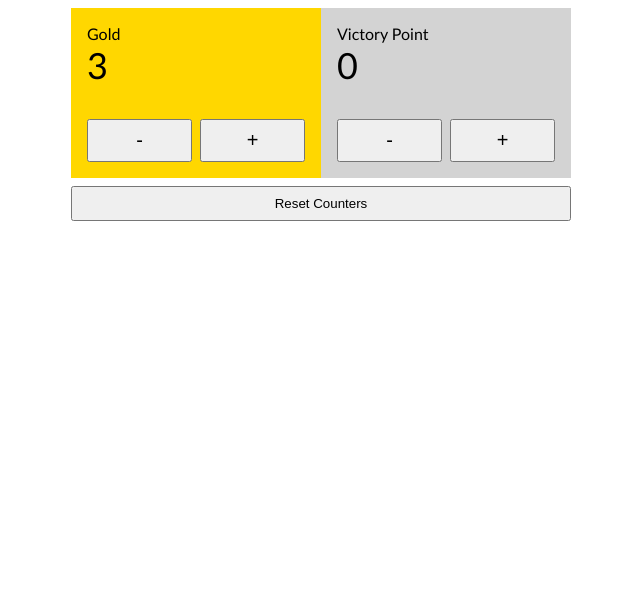
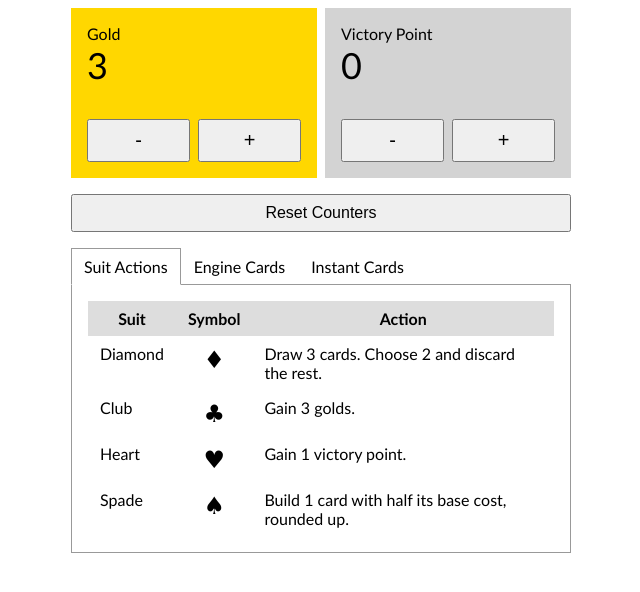
Before and after one commit to deta-aditya/engine-counter, a React (Vite) app: page / in a window 1280 px wide. Shown: the top 592 px of the page, without its empty margins (319-959 px from the left). Built offline with nearby package versions, Linux system fonts and the light colour scheme.

Commit message:
add references

```diff
--- a/package.json
+++ b/package.json
@@ -10,6 +10,7 @@
     "preview": "vite preview"
   },
   "dependencies": {
+    "classnames": "^2.5.1",
     "react": "^19.0.0",
     "react-dom": "^19.0.0"
   },
--- a/src/App.tsx
+++ b/src/App.tsx
@@ -1,5 +1,8 @@
 import { useState } from 'react'
 import { Counter } from './Counter'
+import { REFERENCES } from './reference';
+import { Tabs } from './Tabs';
+import { Table } from './Table';
 
 const INITIAL_GOLD = 3;
 const INITIAL_VP = 0;
@@ -34,7 +37,7 @@ function App() {
       <div className="reset-section">
         {showConfirmReset ? (
           <>
-            <span className="reset-confirm-text">Confirm Reset?</span>
+            <span className="reset-confirm-text">Are you sure to reset the counters?</span>
             <button className="reset-confirm-button" onClick={handleResetCounters}>Yes</button>
             <button className="reset-confirm-button" onClick={() => setShowConfirmReset(false)}>No</button>
           </>
@@ -48,7 +51,83 @@ function App() {
         )}
       </div>
       <div className="reference-section">
-        {/* TODO */}
+        <Tabs
+          initialTab={REFERENCES.SUIT_ACTIONS}
+          items={[
+            {
+              key: REFERENCES.SUIT_ACTIONS,
+              title: 'Suit Actions',
+              content: (
+                <Table
+                  columns={[
+                    { key: 'suit', title: 'Suit' },
+                    {
+                      key: 'symbol',
+                      title: 'Symbol',
+                      cellClassName: 'suit-symbol',
+                      render: (symbol) => <span dangerouslySetInnerHTML={{ __html: symbol }} />,
+                    },
+                    { key: 'action', title: 'Action' },
+                  ]}
+                  dataset={[
+                    { suit: 'Diamond', symbol: '&diams;', action: 'Draw 3 cards. Choose 2 and discard the rest.' },
+                    { suit: 'Club', symbol: '&clubs;', action: 'Gain 3 golds.' },
+                    { suit: 'Heart', symbol: '&hearts;', action: 'Gain 1 victory point.' },
+                    { suit: 'Spade', symbol: '&spades;', action: 'Build 1 card with half its base cost, rounded up.' },
+                  ]}
+                />
+              )
+            },
+            {
+              key: REFERENCES.ENGINE_CARDS,
+              title: 'Engine Cards',
+              content: (
+                <Table
+                  columns={[
+                    { key: 'card', title: 'Card' },
+                    { key: 'baseCost', title: 'Base Cost', cellClassName: 'base-cost', headClassName: 'base-cost' },
+                    { key: 'action', title: 'Action' },
+                  ]}
+                  dataset={[
+                    { card: 'A', baseCost: '1 gold', action: 'Activate 1 stack on the same column or row in the tableau. Cannot be daisy-chained.' },
+                    { card: '2', baseCost: '2 golds', action: 'Gain 2 golds.' },
+                    { card: '3', baseCost: '3 golds', action: 'Draw 1 card.' },
+                    { card: '4', baseCost: '4 golds', action: 'Build 1 card with a flat price of 4 golds or 4 cards.' },
+                    { card: '5', baseCost: '5 golds', action: 'Stack 1 card.' },
+                    { card: '6', baseCost: '6 golds', action: 'Stack 1 card on top of another card with the same suit. When stacking, gain victory points equal to the number of cards in the stack.' },
+                    { card: '7', baseCost: '7 golds', action: 'Build 1 card with full price. Gain 2 victory points when building.' },
+                    { card: '8', baseCost: '8 golds', action: 'Pay 3 golds to draw 1 card and gain 2 victory points.' },
+                    { card: '9', baseCost: '9 golds', action: 'Pay 3 cards in hand to gain 2 golds and 2 victory points.' },
+                    { card: '10', baseCost: '10 golds', action: 'Gain 1 victory point.' },
+                  ]}
+                />
+              )
+            },
+            {
+              key: REFERENCES.INSTANT_CARDS,
+              title: 'Instant Cards',
+              content: (
+                <>
+                  <div className="instant-cards-helper">
+                    After activating an instant card, immediately activate all engine cards with the same suit as the used instant card.
+                  </div>
+                  <Table
+                    columns={[
+                      { key: 'card', title: 'Card' },
+                      { key: 'baseCost', title: 'Base Cost', cellClassName: 'base-cost', headClassName: 'base-cost' },
+                      { key: 'action', title: 'Action' },
+                    ]}
+                    dataset={[
+                      { card: 'J', baseCost: '1 victory point', action: 'Draw 4 cards.' },
+                      { card: 'Q', baseCost: '2 victory points', action: 'Gain 6 golds.' },
+                      { card: 'K', baseCost: '3 victory points', action: 'Take 2 engine cards from the discard pile.' },
+                    ]}
+                  />
+                </>
+              )
+            },
+          ]}
+        />
       </div>
     </div>
   )
--- a/src/Counter.tsx
+++ b/src/Counter.tsx
@@ -1,3 +1,5 @@
+import classNames from "classnames";
+
 export const Counter = (props: {
   className?: string;
   title: string;
@@ -6,7 +8,7 @@ export const Counter = (props: {
   onDecrement: () => void;
 }) => {
   return (
-    <div className={`counter${props.className ? ` ${props.className}` : ''}`}>
+    <div className={classNames('counter', { [String(props.className)]: Boolean(props.className) })}>
       {props.title}
       <div className="value">{props.value}</div>
       <div className="button-container">
--- /dev/null
+++ b/src/Table.tsx
@@ -0,0 +1,42 @@
+import { ReactNode } from "react";
+
+type Column<T extends Record<string, unknown>, U extends keyof T = keyof T> = {
+  key: U;
+  title: string;
+  headClassName?: string;
+  cellClassName?: string;
+  render?: (datum: T[U], data: T) => ReactNode;
+};
+
+export const Table = <T extends Record<string, unknown>>(props: {
+  className?: string;
+  columns: Array<Column<T>>;
+  dataset: T[];
+}) => {
+  return (
+    <table className={props.className}>
+      <thead>
+        <tr>
+          {props.columns.map(column => (
+            <th key={`th-${String(column.key)}`} className={column.headClassName}>{column.title}</th>
+          ))}
+        </tr>
+      </thead>
+      <tbody>
+        {props.dataset.map((data, idx) => (
+          <tr key={`tr-${idx}`}>
+            {Object.entries(data).map(([key, datum]) => {
+              const columnInfo = props.columns.find(column => column.key === key);
+
+              return (
+                <td key={`td-${idx}-${key}`} className={columnInfo?.cellClassName}>
+                  {columnInfo?.render?.(datum as T[keyof T], data) || String(datum)}
+                </td>
+              );
+            })}
+          </tr>
+        ))}
+      </tbody>
+    </table>
+  )
+};
--- /dev/null
+++ b/src/Tabs.tsx
@@ -0,0 +1,33 @@
+import { ReactNode, useState } from "react";
+import { TabsItem } from "./TabsItem";
+
+type TabsItems<T> = {
+  key: T;
+  title: string;
+  content: ReactNode;
+};
+
+export const Tabs = <T extends string>(props: {
+  items: Array<TabsItems<T>>;
+  initialTab: T;
+}) => {
+  const [activeTab, setActiveTab] = useState<T>(props.initialTab);
+  return (
+    <>
+      <div className="tabs-items">
+        {props.items.map(item => (
+          <TabsItem
+            key={`tab-button-${item.key}`}
+            tabKey={item.key}
+            title={item.title}
+            active={item.key === activeTab}
+            onClick={() => setActiveTab(item.key)}
+          />
+        ))}
+      </div>
+      <div className="tabs-contents">
+        {props.items.filter(item => item.key === activeTab)[0]?.content}
+      </div>
+    </>
+  )
+}
--- /dev/null
+++ b/src/TabsItem.tsx
@@ -0,0 +1,14 @@
+import classNames from "classnames";
+
+export const TabsItem = (props: {
+  title: string;
+  tabKey: string;
+  active: boolean;
+  onClick: () => void;
+}) => {
+  return (
+    <a href={`#${props.tabKey}`} className={classNames('tabs-item', { active: props.active })} onClick={props.onClick}>
+      {props.title}
+    </a>
+  )
+}
--- a/src/index.css
+++ b/src/index.css
@@ -1,9 +1,11 @@
 body {
   font-family: 'Trebuchet MS', 'Lucida Sans Unicode', 'Lucida Grande', 'Lucida Sans', Arial, sans-serif;
+  margin: 0;
 }
 
 button {
   padding: 8px 12px;
+  font-size: 16px;
 }
 
 .header {
@@ -13,9 +15,12 @@ button {
 .wrapper {
   display: grid;
   margin: 0 auto;
+  padding: 8px;
   max-width: 500px;
-  grid-template-columns: repeat(2, 1fr);
-  row-gap: 8px;
+  grid-template: repeat(2, auto) 1fr / repeat(2, 1fr);
+  row-gap: 16px;
+  column-gap: 8px;
+  min-height: 100vh;
 }
 
 .counter {
@@ -59,3 +64,63 @@ button {
 .reset-confirm-button {
   padding: 8px 24px;
 }
+
+.reference-section {
+  grid-column: 1 / span 2;
+}
+
+.tabs-items {
+  display: flex;
+}
+
+.tabs-item {
+  white-space: nowrap;
+  padding: 8px 12px;
+  border: 1px solid transparent;
+  color: #000;
+  text-decoration: none;
+  position: relative;
+  z-index: 1;
+}
+
+.tabs-item.active {
+  border-color: #999;
+  border-bottom-color: #fff;
+}
+
+.tabs-contents {
+  border: 1px solid #999;
+  padding: 16px;
+  position: relative;
+  top: -1px;
+  z-index: 0;
+}
+
+table {
+  border-collapse: collapse;
+}
+
+th, td {
+  padding: 8px 12px;
+  vertical-align: top;
+}
+
+thead th {
+  background-color: #ddd;
+  vertical-align: middle;
+}
+
+.suit-symbol {
+  font-size: 24px;
+  text-align: center;
+}
+
+.base-cost {
+  white-space: nowrap;
+}
+
+.instant-cards-helper {
+  margin-bottom: 16px;
+  font-size: 14px;
+  color: #333;
+}
--- /dev/null
+++ b/src/reference.ts
@@ -0,0 +1,7 @@
+export const REFERENCES = {
+  SUIT_ACTIONS: 'suit-actions',
+  ENGINE_CARDS: 'engine-cards',
+  INSTANT_CARDS: 'instant-cards',
+} as const;
+
+export type Reference = (typeof REFERENCES)[keyof typeof REFERENCES];
```
Also changed, not shown: 1 other file (tests, documents, lock files or other folders).
